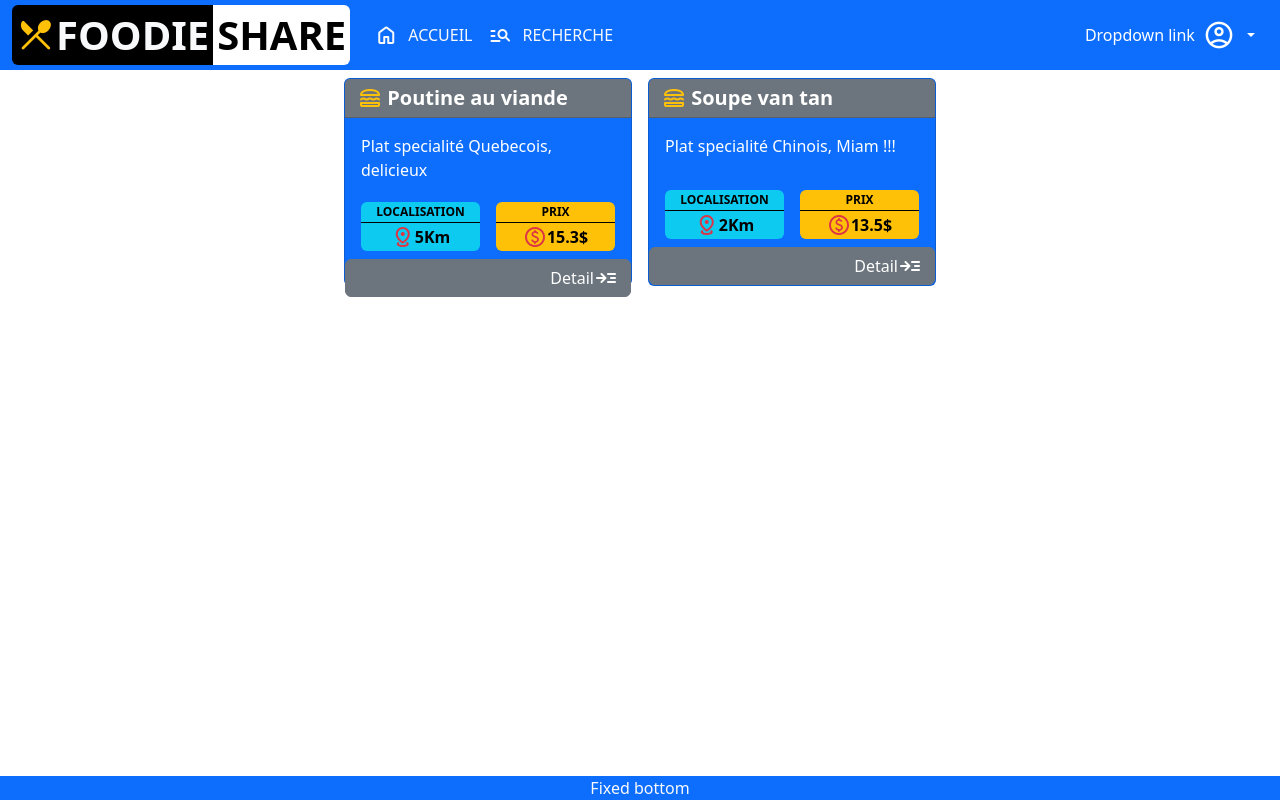
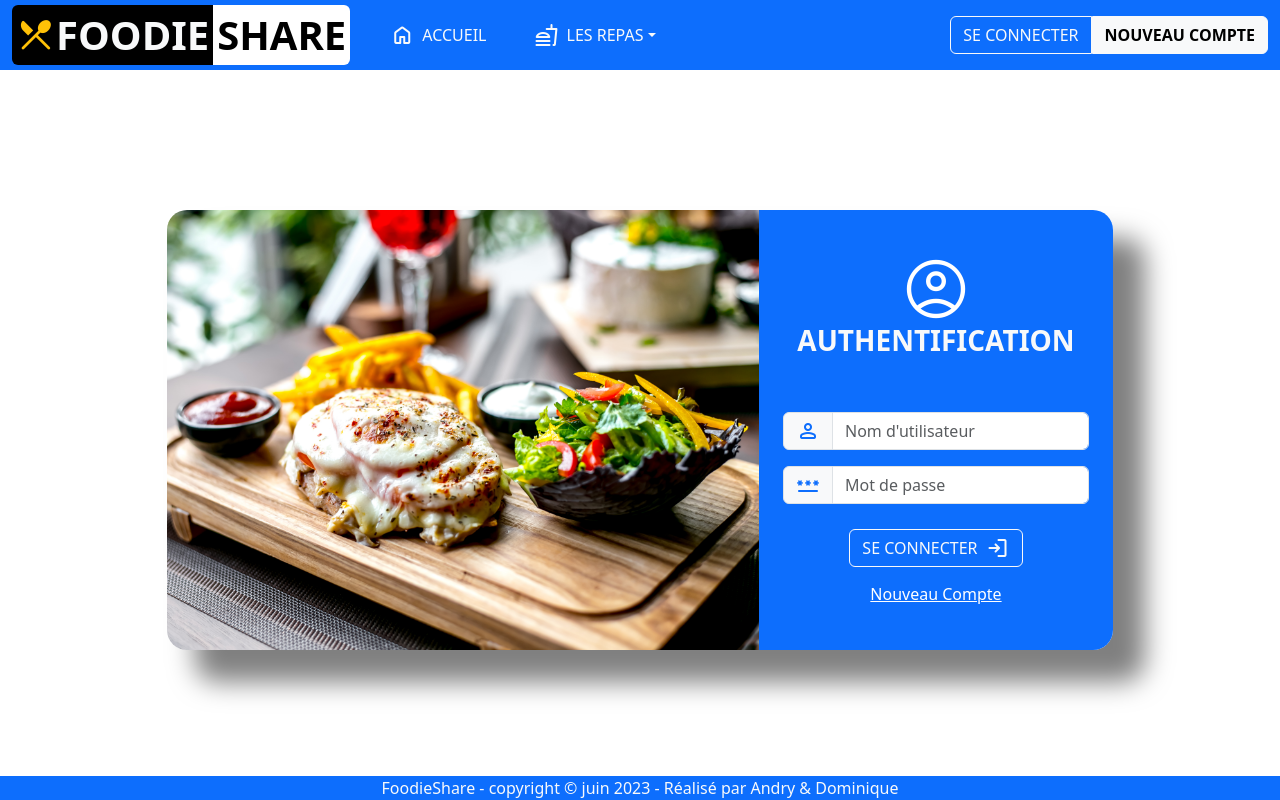
Before and after one commit to rdr2510/FoodieShare, a PHP site: page / in a window 1280 px wide. Run offline with PHP 8.4, Linux system fonts and the light colour scheme.

Commit message:
update design

```diff
--- a/Includes/footer.php
+++ b/Includes/footer.php
@@ -1,5 +1,5 @@
 <nav class="navbar fixed-bottom bg-primary p-0">
     <div class="container-fluid">
-        <span class="text-center w-100 text-light">Fixed bottom</span>
+        <span class="text-center w-100 text-light">FoodieShare - copyright © juin 2023 - Réalisé par Andry & Dominique</span>
     </div>
 </nav>
--- a/Includes/header.php
+++ b/Includes/header.php
@@ -12,24 +12,35 @@
             <span class="navbar-toggler-icon text-light"></span>
         </button>
 
-        <div class="collapse navbar-collapse" id="navbarSupportedContent">
+        <div class="collapse navbar-collapse my-0" id="navbarSupportedContent">
             <ul class="navbar-nav me-auto mb-2 mb-lg-0">
                 <li class="nav-item">
-                    <a class="nav-link text-light d-flex align-items-centrer" aria-current="page" href="#"><span class="material-symbols-rounded" style="margin-right: 10px">home</span>ACCUEIL</a>
+                    <a class="nav-link text-light d-flex align-items-centrer px-4" aria-current="page" href="#"><span class="material-symbols-rounded" style="margin-right: 8px">home</span>ACCUEIL</a>
                 </li>
-                <li class="nav-item">
-                    <a class="nav-link text-light d-flex align-items-centrer" href="#" data-bs-toggle="offcanvas" data-bs-target="#offcanvasTop" aria-controls="offcanvasTop"><span style="margin-right: 10px" class="material-symbols-rounded">manage_search</span>RECHERCHE</a>
-                </li>
+                <div class="dropdown">
+                    <a class="nav-link text-light dropdown-toggle d-flex align-items-center px-4" href="#" role="button" data-bs-toggle="dropdown" aria-expanded="false">
+                        <span class="material-symbols-rounded" style="margin-right: 8px">fastfood</span>LES REPAS
+                    </a>
+                    <ul class="dropdown-menu bg-primary">
+                        <li><a class="dropdown-item text-light d-flex align-items-centrer px-4" href="#" data-bs-toggle="offcanvas" data-bs-target="#offcanvasTop" aria-controls="offcanvasTop"><span style="margin-right: 8px" class="material-symbols-rounded">manage_search</span>Recherche & filtre</a></li>
+                        <li><a class="dropdown-item text-light d-flex align-items-center" href="#" data-bs-toggle="modal" data-bs-target="#staticBackdrop"><span class="material-symbols-rounded" style="margin-right: 10px">add_circle</span>Ajouter Nouveau</a></li>
+                    </ul>
+                </div>
             </ul>
-            <div class="dropdown">
-                <a class="btn btn-primary dropdown-toggle d-flex align-items-center py-1 mx-0" href="#" role="button" data-bs-toggle="dropdown" aria-expanded="false">
-                    Dropdown link <span class="px-2 material-symbols-rounded fs-2">account_circle</span>
+
+            <div id="user-connection" class="d-flex">
+                <button class="btn btn-primary btn-outline-light rounded-0 m-0 w-xl-100 rounded-start">SE CONNECTER</button>
+                <button class="btn btn-light rounded-0 m-0 w-xl-100 rounded-end fw-bold">NOUVEAU COMPTE</button>
+            </div>
+
+            <div class="dropdown d-none" style="margin-right: 20px;">
+                <a class="nav-link text-light dropdown-toggle d-flex align-items-center py-1 mx-0 px-4" href="#" role="button" data-bs-toggle="dropdown" aria-expanded="false">
+                    Connecter<span class="px-2 material-symbols-rounded fs-2">account_circle</span>
                 </a>
                 <ul class="dropdown-menu bg-primary">
-                    <li><a class="dropdown-item text-light" href="#">Action</a></li>
-                    <li><a class="dropdown-item text-light" href="#">Another action</a></li>
+                    <li><a class="dropdown-item text-light d-flex align-items-center" href="#"><span class="material-symbols-rounded" style="margin-right: 10px">account_box</span>Profil</a></li>
                     <li><hr class="dropdown-divider text-light"></li>
-                    <li><a class="dropdown-item text-light" href="#">Something else here</a></li>
+                    <li><a class="dropdown-item text-light d-flex align-items-center" href="#"><span class="material-symbols-rounded" style="margin-right: 10px">exit_to_app</span>DéConnecter</a></li>
                 </ul>
             </div>
         </div>
--- /dev/null
+++ b/Views/addRepas.php
@@ -0,0 +1,38 @@
+<div class="modal fade" id="staticBackdrop" data-bs-backdrop="static" data-bs-keyboard="true" tabindex="-1" aria-labelledby="staticBackdropLabel" aria-hidden="true">
+    <div class="modal-dialog modal-dialog-centered modal-lg">
+        <div class="modal-content">
+            <div class="modal-header bg-primary">
+                <h1 class="modal-title fs-5 d-flex align-items-center text-light fw-bold" id="staticBackdropLabel"><span class="material-symbols-rounded" style="margin-right: 10px;">restaurant</span>NOUVEAU REPAS</h1>
+                <button type="button" class="btn-close" data-bs-dismiss="modal" aria-label="Close"></button>
+            </div>
+            <div class="modal-body d-flex justify-content-center">
+                <div class="w-75">
+                    <div class="input-group mb-3">
+                        <span class="input-group-text material-symbols-rounded text-primary">lunch_dining</span>
+                        <input type="text" class="form-control" placeholder="Nom du plat" name="nom">
+                    </div>
+                    <div class="d-flex gap-4">
+                        <div class="input-group mb-3">
+                            <span class="input-group-text material-symbols-rounded text-primary">monetization_on</span>
+                            <input type="number" class="form-control" step="any" aria-label="Prix unitaire du plat" placeholder="Prix Unitaire" name="prix">
+                            <span class="input-group-text fw-bold">$</span>
+                        </div>
+                        <div class="input-group mb-3">
+                            <span class="input-group-text material-symbols-rounded text-primary">distance</span>
+                            <input type="number" class="form-control" step="any" aria-label="Prix unitaire du plat" placeholder="Localisation" name="localisation">
+                            <span class="input-group-text fw-bold">Km</span>
+                        </div>
+                    </div>
+                    <div class="input-group mb-3">
+                        <span class="input-group-text material-symbols-rounded text-primary">post</span>
+                        <textarea class="form-control" name="description" rows="3" placeholder="Description"></textarea>
+                    </div>
+                </div>
+            </div>
+            <div class="modal-footer bg-secondary">
+                <button type="button" class="btn btn-secondary btn-outline-light d-flex align-items-center" data-bs-dismiss="modal"><span class="material-symbols-rounded" style="margin-right: 10px;">close</span>Annuler</button>
+                <button type="button" class="btn btn-primary d-flex align-items-center"><span class="material-symbols-rounded" style="margin-right: 10px;">cloud_upload</span>Enregistrer</button>
+            </div>
+        </div>
+    </div>
+</div>
--- /dev/null
+++ b/Views/login.php
@@ -0,0 +1,23 @@
+<div class="d-flex justify-content-center align-items-center" style="height: 90%; width: 100%">
+    <div id="login" class="d-flex justify-content-end position-relative" style="height: 440px">
+        <img id="login-left" class="d-none d-lg-flex" src="../assets/Images/food_logo.jpg" alt="">
+        <div id="login-right" class="d-flex flex-column justify-content-center align-items-center bg-primary p-4">
+            <span class="text-white material-symbols-rounded m-0 p-0" style="font-size: 70px; margin-bottom: 15px;">account_circle</span>
+            <h3 class="fw-bold text-light" style="margin-bottom: 55px;">AUTHENTIFICATION</h3>
+            <div class="input-group mb-3">
+                <span class="input-group-text material-symbols-rounded text-primary">person</span>
+                <input type="text" class="form-control" placeholder="Nom d'utilisateur" name="username">
+            </div>
+            <div class="input-group">
+                <span class="input-group-text material-symbols-rounded text-primary">password</span>
+                <input type="password" class="form-control" placeholder="Mot de passe" name="password">
+            </div>
+            <div style="margin-top: 25px;">
+                <div id="user-connection" class="d-flex flex-column">
+                    <button class="btn btn-primary btn-outline-light m-0 w-xl-100 d-flex align-items-center justify-content-center">SE CONNECTER<span class="material-symbols-rounded" style="margin-left: 8px;">login</span></button>
+                    <a class="text-white text-center" style="margin-top: 15px;" href="#">Nouveau Compte</a>
+                </div>
+            </div>
+        </div>
+    </div>
+</div>
--- a/Views/repas.php
+++ b/Views/repas.php
@@ -34,8 +34,8 @@
 ?>
 
 <div class="offcanvas offcanvas-bottom" tabindex="-1" id="offcanvasTop" aria-labelledby="offcanvasTopLabel">
-    <div class="offcanvas-header">
-        <h5 class="offcanvas-title" id="offcanvasTopLabel">Offcanvas top</h5>
+    <div class="offcanvas-header bg-primary text-light">
+        <h5 class="offcanvas-title text-light d-flex align-items-center" id="offcanvasTopLabel"><span class="material-symbols-rounded">search</span>RECHERCHE & FILTRE</h5>
         <button type="button" class="btn-close" data-bs-dismiss="offcanvas" aria-label="Close"></button>
     </div>
     <div class="offcanvas-body">
--- a/assets/styles/styles.css
+++ b/assets/styles/styles.css
@@ -1,3 +1,36 @@
+html, body{
+    margin: 0;
+    padding: 0;
+    overflow: hidden;
+    height: 100%;
+}
+
 .nav-link:hover, .dropdown-item:hover{
     background-color: black;
 }
+#user-connection>button:hover{
+    background-color: black;
+    color: white;
+}
+#login{
+    -webkit-box-shadow: 30px 30px 27px 2px rgba(0,0,0,0.5);
+    -moz-box-shadow: 30px 30px 27px 2px rgba(0,0,0,0.5);
+    box-shadow: 30px 30px 27px 2px rgba(0,0,0,0.5);
+    border-radius: 20px;
+}
+@media (min-width: 992px) {
+    #login-left{
+        border-top-left-radius: 20px;
+        border-bottom-left-radius: 20px;
+    }
+    #login-right{
+        border-top-right-radius: 20px;
+        border-bottom-right-radius: 20px;
+    }
+}
+
+@media (max-width: 992px) {
+    #login-right{
+        border-radius: 20px;
+    }
+}
--- a/index.php
+++ b/index.php
@@ -8,8 +8,8 @@
 
 <body>
     <?php require_once('./Includes/header.php') ?>
-
-    <?php include('./Views/repas.php') ?>
+    <?php include('./Views/login.php') ?>
+    <?php include('./Views/addRepas.php') ?>
     <?php require_once('./Includes/footer.php') ?>
 </body>
 
```
Also changed, not shown: Views/home.php (added), assets/Images/food_logo.jpg (added), assets/Images/nz-home-food-small.png (added).
